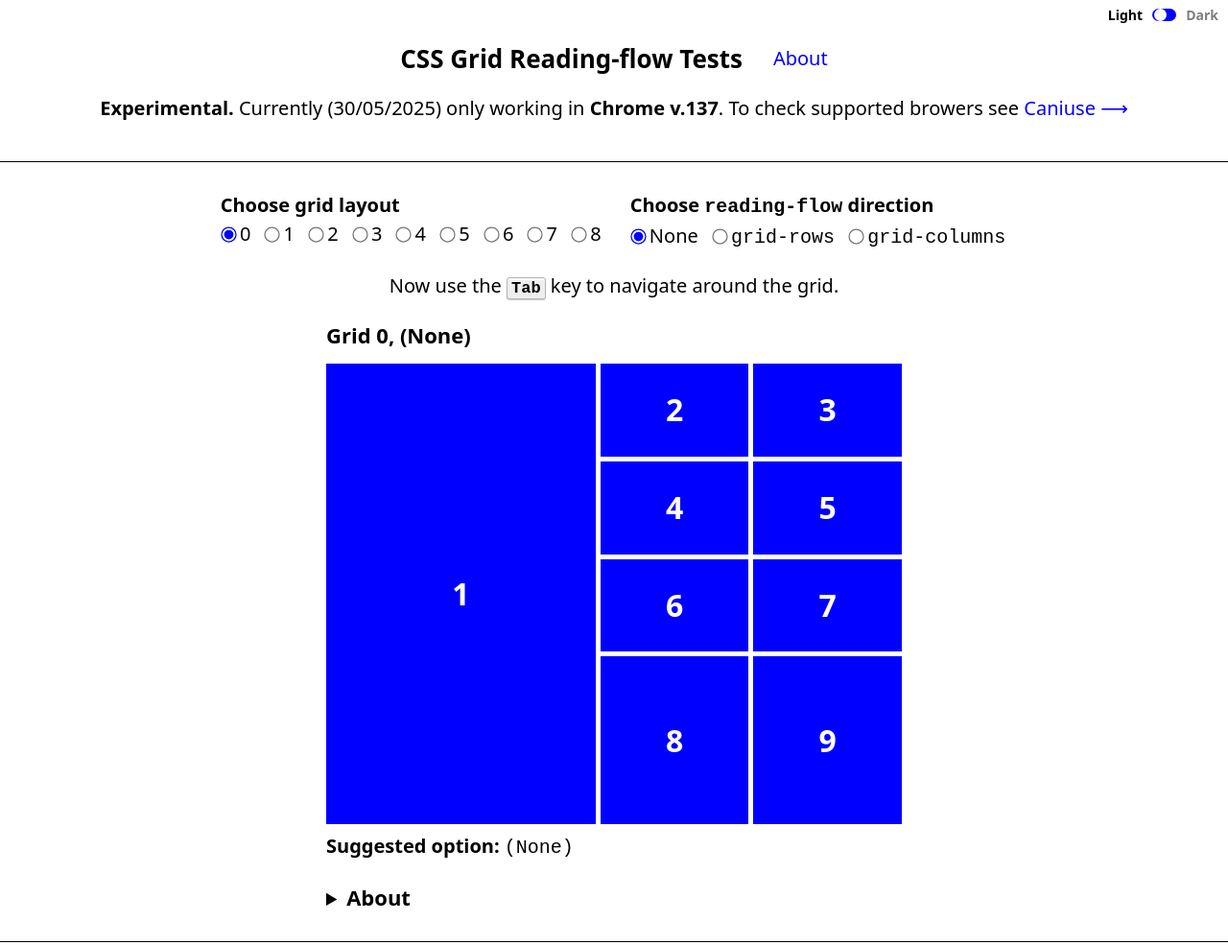
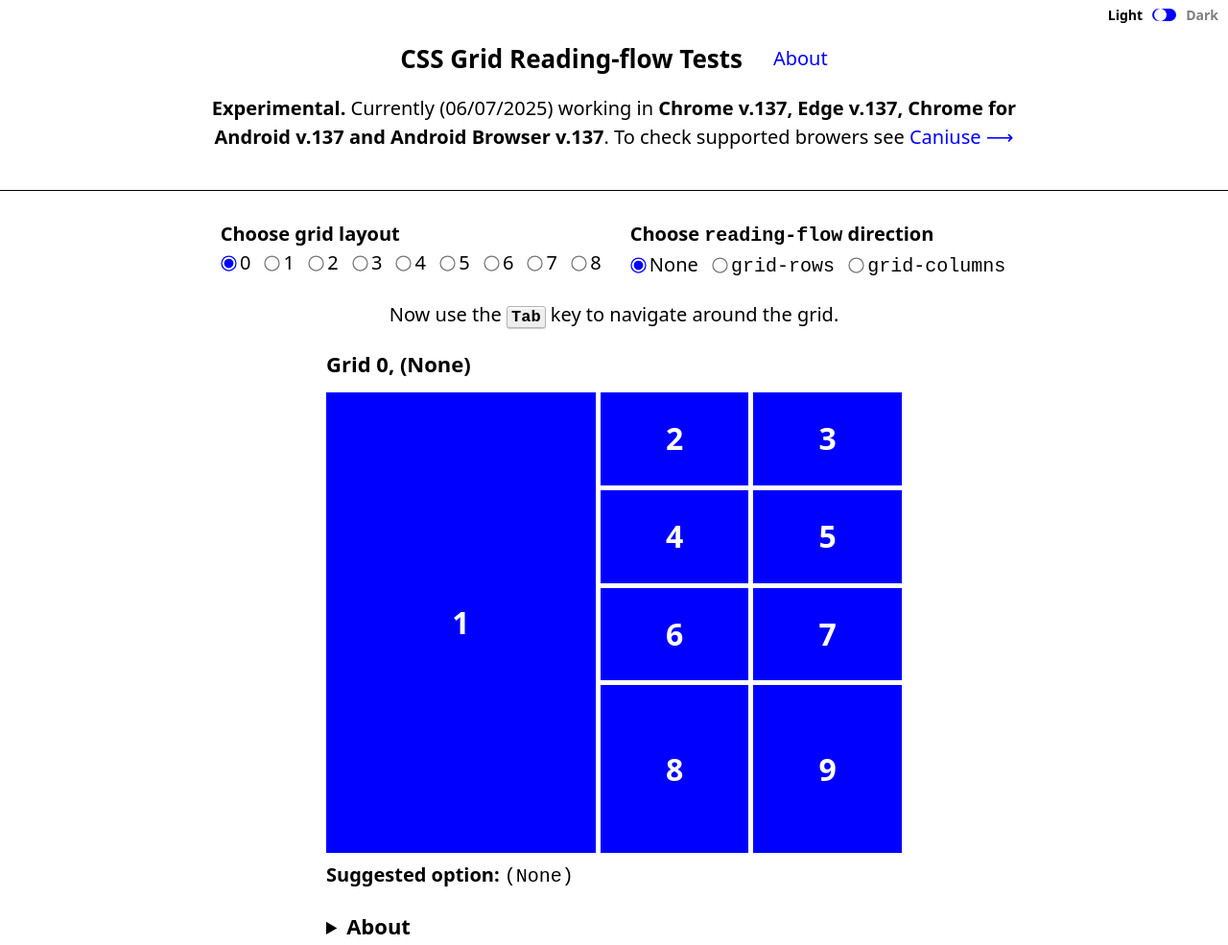
Before and after one commit to chrisnajman/grid-reading-flow-tests, a plain HTML site: page index.html in a window 1280 px wide. Shown: the top 985 px of the page at 96% size. Drawn offline with Linux system fonts and the light colour scheme.

Commit message:
New info re expanding browser support for reading-flow

```diff
--- a/index.html
+++ b/index.html
@@ -31,7 +31,8 @@
         <div class="title-link">
             <h1>CSS Grid Reading-flow Tests</h1> <a href="#about">About</a>
         </div>
-        <p><strong>Experimental.</strong> Currently (30/05/2025) only working in <strong>Chrome v.137</strong>. To check
+        <p><strong>Experimental.</strong> Currently (06/07/2025) working in <b>Chrome v.137, Edge v.137, Chrome for
+                Android v.137 and Android Browser v.137</b>. To check
             supported
             browers
             see <a class="external-link" href="https://caniuse.com/?search=reading-flow" target="_blank"
--- a/style.css
+++ b/style.css
@@ -59,7 +59,8 @@ body {
     /* em NOT rem & margin-top NOT margin bottom */
 }
 
-strong {
+strong,
+b {
     font-weight: var(--bold);
 }
 
```
Also changed, not shown: 1 other file.
